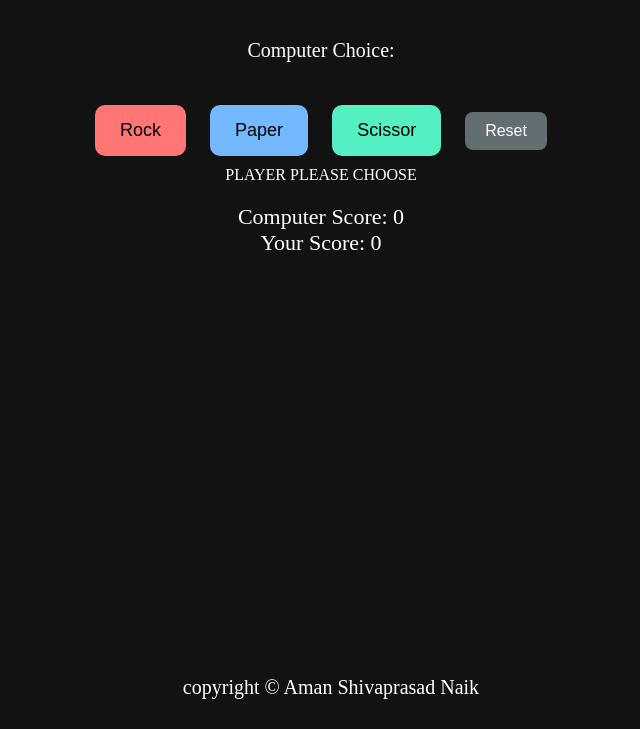
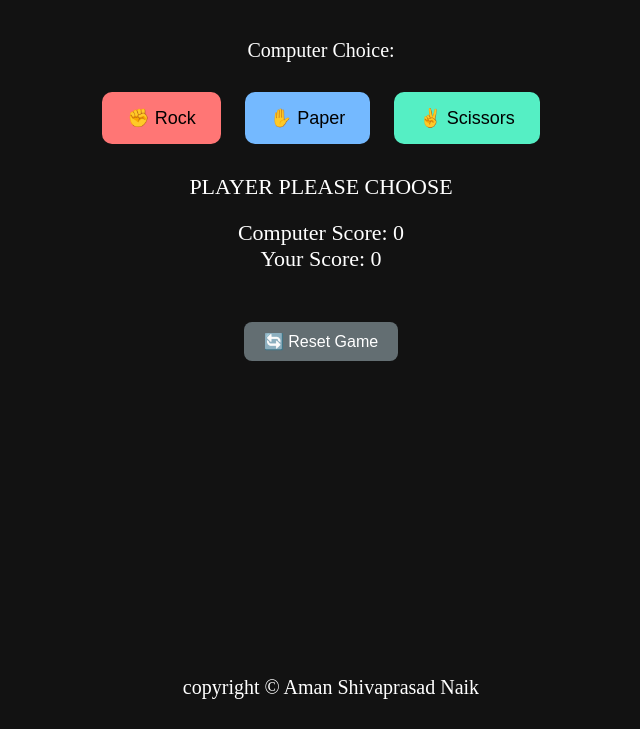
Before and after one commit to Spxchaos/Odin-Rock-Paper-Scissors, a plain HTML site: page index.html in a window 1280 px wide. Shown: the part 71-800 px from the top of the page, without its empty margins (319-959 px from the left). Drawn offline with Linux system fonts and the light colour scheme.

```diff
--- a/index.html
+++ b/index.html
@@ -12,17 +12,20 @@
     <h1 class="title">ROCK PAPER SCISSORS</h1>
     </header>
     <div id = 'comp'></div>
-    <div>
-    <button id = "rock">Rock</button>
-    <button id = "paper">Paper</button>
-    <button id = "scissor">Scissor</button>
-    <button id = "reset">Reset</button>
+    <div class ="player_buttons">
+    <button id = "rock">✊ Rock</button>
+    <button id = "paper">✋ Paper</button>
+    <button id = "scissor">✌️ Scissors</button>
     </div>
 
     <div id = "lines"></div>
 
+
     <div id="log"></div>
     <div id = 'win'></div>
+
+    <button id = "reset">🔄 Reset Game</button>
+
     <footer class="footer"><p>copyright ©
     <script>
         document.write(new Date.getFullYear());
--- a/styles.css
+++ b/styles.css
@@ -55,8 +55,15 @@
   font-size: 20px;
 }
 
+#lines {
+    margin-top: 20px;
+    font-size: 22px;
+}
 
-
+#comp {
+    margin-top: 20px;
+    font-size: 22px;
+}
 
 #reset {
     margin-top: 30px;
```
Also changed, not shown: 1 other file.
